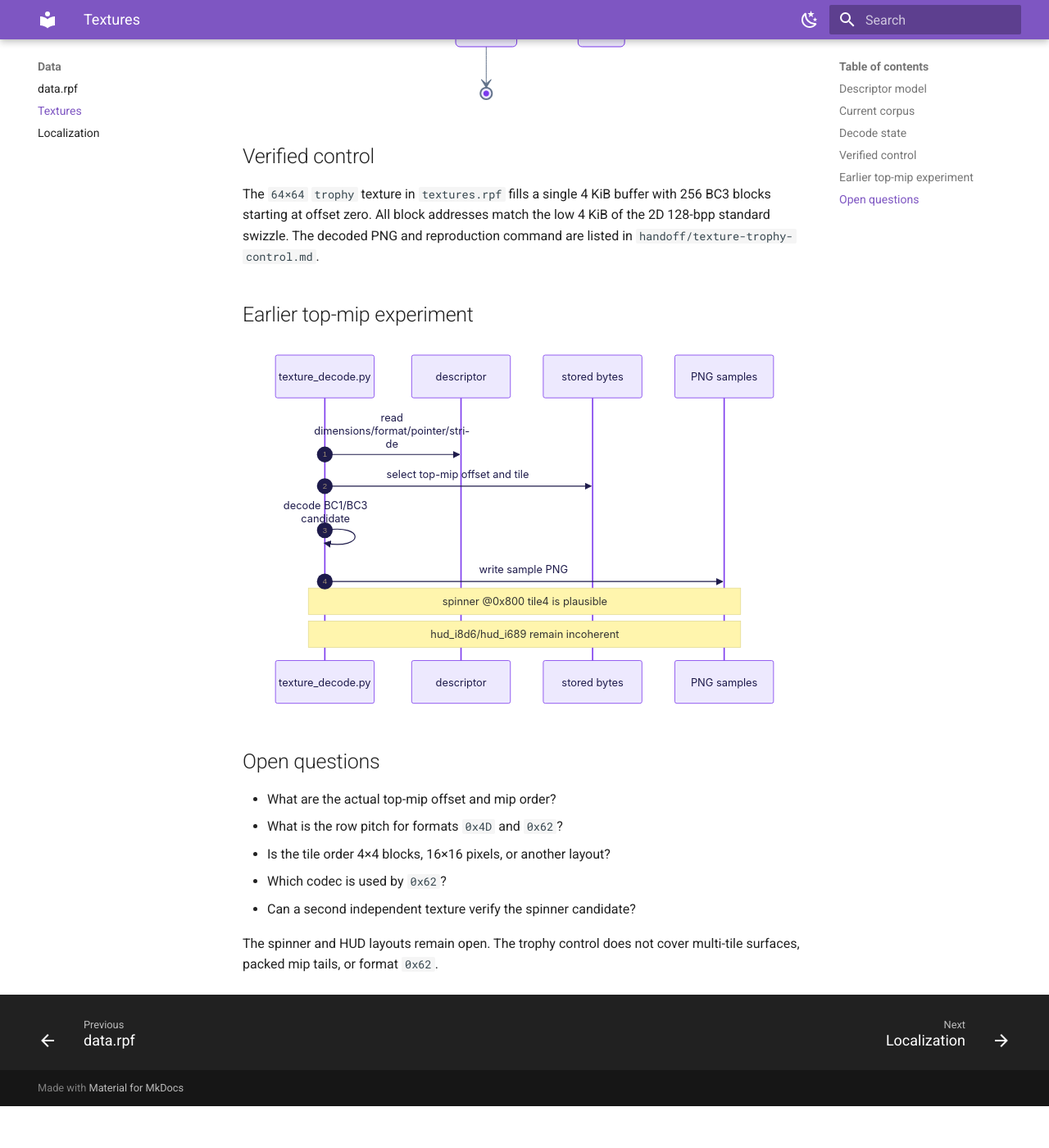
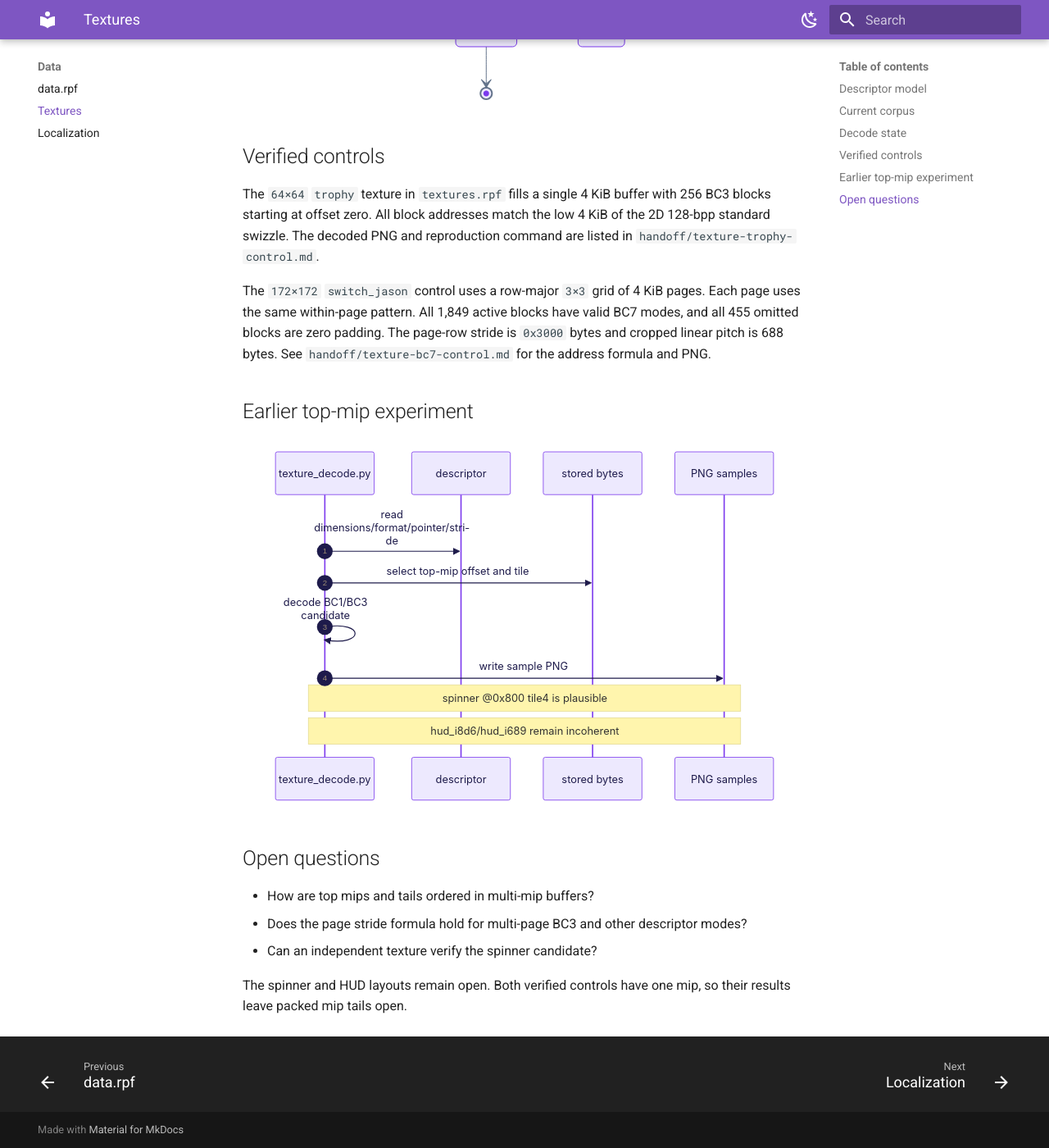
Before and after one commit to lynxnathan/rage-tools-vi, an MkDocs documentation site: the page built from docs/data/textures.md, in a window 1280 px wide and 1400 px high, scrolled down 2366 px. Shown: the whole window at 82% size. Built offline with MkDocs 1.6.1 and Material for MkDocs 9.7.7, drawn with Linux system fonts in a browser that asks for light colours; before the commit the page ends 3715 px from its top, so only the background shows below that; some of the changed text lies outside the part shown.

Commit message:
script: verify a multi-page BC7 texture control

````diff
--- a/docs/data/textures.md
+++ b/docs/data/textures.md
@@ -1,8 +1,8 @@
 # Textures
 
 Texture dictionaries are descriptor-backed. Their bounds, names, and
-dimensions validate. One single-mip `0x4d` texture also has a verified BC3
-decode and block layout.
+dimensions validate. The single-mip controls verify BC3 for `0x4d` and
+BC7 for `0x62`.
 
 ## Descriptor model
 
@@ -73,12 +73,18 @@ stateDiagram-v2
     Verified --> [*]
 ```
 
-## Verified control
+## Verified controls
 
 The `64×64` `trophy` texture in `textures.rpf` fills a single 4 KiB buffer
 with 256 BC3 blocks starting at offset zero. All block addresses match the
 low 4 KiB of the 2D 128-bpp standard swizzle. The decoded PNG and
 reproduction command are listed in `handoff/texture-trophy-control.md`.
+
+The `172×172` `switch_jason` control uses a row-major `3×3` grid of 4 KiB
+pages. Each page uses the same within-page pattern. All 1,849 active blocks
+have valid BC7 modes, and all 455 omitted blocks are zero padding. The
+page-row stride is `0x3000` bytes and cropped linear pitch is 688 bytes.
+See `handoff/texture-bc7-control.md` for the address formula and PNG.
 
 ## Earlier top-mip experiment
 
@@ -100,11 +106,10 @@ sequenceDiagram
 
 ## Open questions
 
-- What are the actual top-mip offset and mip order?
-- What is the row pitch for formats `0x4D` and `0x62`?
-- Is the tile order 4×4 blocks, 16×16 pixels, or another layout?
-- Which codec is used by `0x62`?
-- Can a second independent texture verify the spinner candidate?
+- How are top mips and tails ordered in multi-mip buffers?
+- Does the page stride formula hold for multi-page BC3 and other descriptor
+  modes?
+- Can an independent texture verify the spinner candidate?
 
-The spinner and HUD layouts remain open. The trophy control does not cover
-multi-tile surfaces, packed mip tails, or format `0x62`.
+The spinner and HUD layouts remain open. Both verified controls have one mip,
+so their results leave packed mip tails open.
````
Also changed, not shown: handoff/texture-bc7-control.md (added, +84 -0 lines), investigation.md (+16 -0 lines), plan.md (+8 -3 lines), 1 other file.
